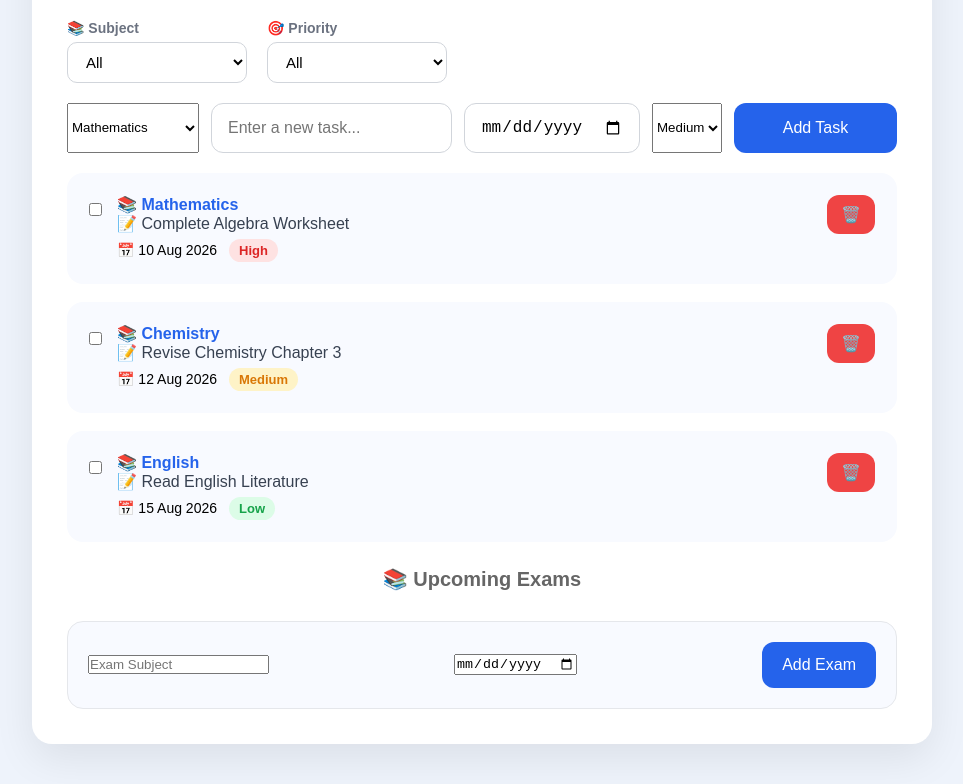
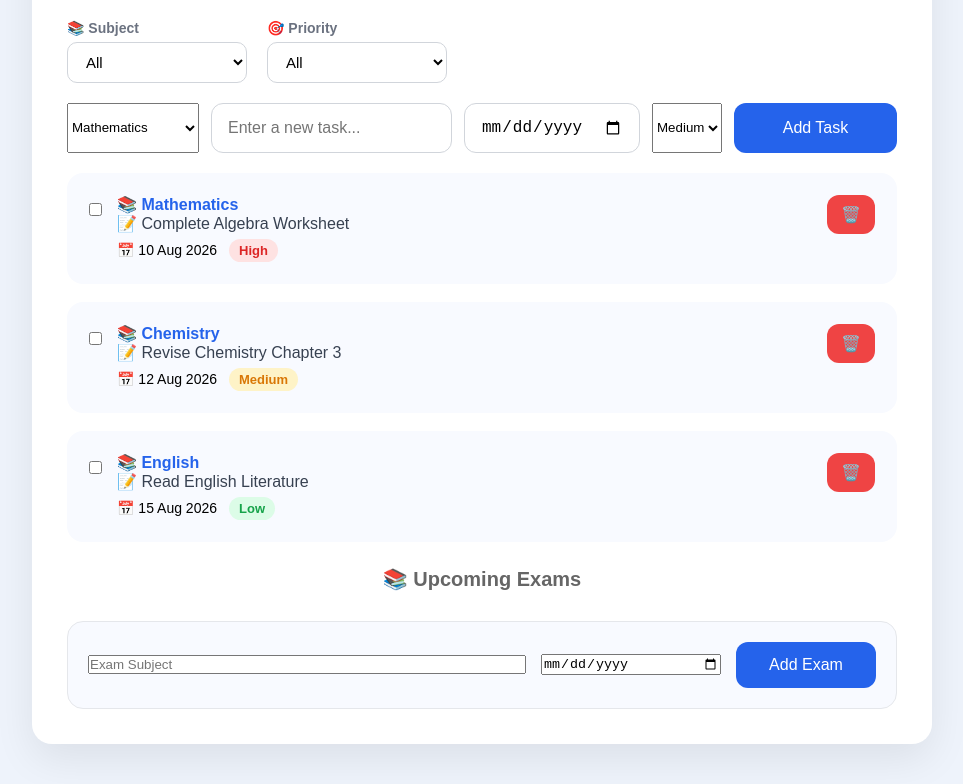
Before and after one commit to lenovosamarsakshi-droid/ai-study-planner, a React (Vite) app: page / in a window 1280 px wide. Shown: the part 541-1325 px from the top of the page, without its empty margins (158-1121 px from the left). Built offline with nearby package versions, Linux system fonts and the light colour scheme.

Commit message:
Added countdown badges and refactored exam utilities

```diff
--- a/src/components/ExamSection.jsx
+++ b/src/components/ExamSection.jsx
@@ -35,7 +35,7 @@ useEffect(() => {
   <div className="task-box">
     <h2>📚 Upcoming Exams</h2>
 
-    <div className="exam-card">
+<div className="exam-form">
       <input
         type="text"
         placeholder="Exam Subject"
@@ -70,7 +70,15 @@ useEffect(() => {
     })}
   </p>
 
-  <p>{getDaysLeft(exam.date)}</p>
+  {(() => {
+  const countdown = getDaysLeft(exam.date);
+
+  return (
+    <span className={`countdown-badge ${countdown.className}`}>
+      ⏳ {countdown.text}
+    </span>
+  );
+})()}
 </>
         </div>
 
--- a/src/index.css
+++ b/src/index.css
@@ -329,23 +329,7 @@ h1{
   outline: none;
   border-color: #2563eb;
 }
-.exam-card{
-  margin-top:20px;
-  background:#f8faff;
-  border-radius:16px;
-  padding:20px;
-  border:1px solid #e5e7eb;
-}
 
-.exam-card h3{
-  margin:0 0 10px;
-  color:#2563eb;
-}
-
-.exam-card p{
-  color:#6b7280;
-  margin:0;
-}
 .exam-card {
   display: flex;
   justify-content: space-between;
@@ -368,3 +352,57 @@ h1{
   margin: 0;
   color: #6b7280;
 }
+.exam-form{
+    display:flex;
+    gap:15px;
+    align-items:center;
+    flex-wrap:wrap;
+
+    margin-top:20px;
+    padding:20px;
+    border-radius:16px;
+
+    background:#f8faff;
+    border:1px solid #e5e7eb;
+}
+
+.exam-form input[type="text"]{
+    flex:1;
+    min-width:220px;
+}
+
+.exam-form input[type="date"]{
+    width:180px;
+}
+
+.exam-form button{
+    min-width:140px;
+}
+.countdown-badge{
+    display:inline-block;
+    margin-top:8px;
+    padding:5px 10px;
+    border-radius:999px;
+    font-size:13px;
+    font-weight:600;
+}
+
+.countdown-badge.upcoming{
+    background:#dcfce7;
+    color:#15803d;
+}
+
+.countdown-badge.tomorrow{
+    background:#fef3c7;
+    color:#b45309;
+}
+
+.countdown-badge.today{
+    background:#fee2e2;
+    color:#dc2626;
+}
+
+.countdown-badge.expired{
+    background:#e5e7eb;
+    color:#374151;
+}
--- a/src/utils/dateUtils.js
+++ b/src/utils/dateUtils.js
@@ -1,6 +1,5 @@
 export function getDaysLeft(date) {
   const today = new Date();
-
   const examDate = new Date(date);
 
   const difference =
@@ -11,11 +10,26 @@ export function getDaysLeft(date) {
     difference / (1000 * 60 * 60 * 24)
   );
 
-  if (days === 0) return "🚨 Today";
+  if (days < 0)
+    return {
+      text: "Exam Passed",
+      className: "expired",
+    };
 
-  if (days === 1) return "⚠ Tomorrow";
+  if (days === 0)
+    return {
+      text: "Today",
+      className: "today",
+    };
 
-  if (days < 0) return "❌ Exam Passed";
+  if (days === 1)
+    return {
+      text: "Tomorrow",
+      className: "tomorrow",
+    };
 
-  return `⏳ ${days} days left`;
+  return {
+    text: `${days} days left`,
+    className: "upcoming",
+  };
 }
```
